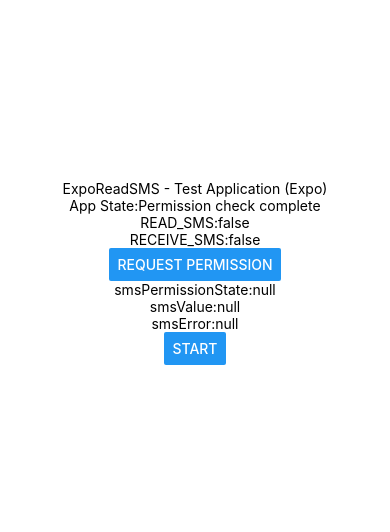
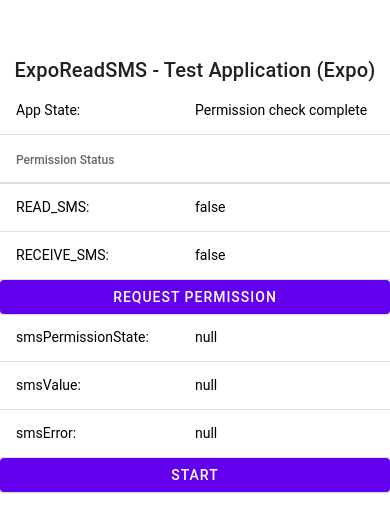
Before and after one commit to maniac-tech/ExpoReadSMS-TestApp, a React Native app: screen / in a window 390 px wide. Shown: the part 150-682 px from the top of the page. Built offline with nearby package versions, Linux system fonts and the light colour scheme.

Commit message:
Cleanup the UI

```diff
--- a/App.js
+++ b/App.js
@@ -1,6 +1,12 @@
 import { StatusBar } from "expo-status-bar";
-import { Button, StyleSheet, Text, View } from "react-native";
-import { Provider as PaperProvider } from "react-native-paper";
+import { StyleSheet, Text, View } from "react-native";
+import {
+  Button,
+  DataTable,
+  Title,
+  Provider as PaperProvider,
+  Divider,
+} from "react-native-paper";
 
 import useApp from "./useApp";
 
@@ -15,13 +21,34 @@ const PermissionStatus = ({
     RECEIVE_SMS_PERMISSION_STATUS
   );
   return (
-    <>
-      <Text>READ_SMS:{READ_SMS_PERMISSION_STATUS + "" || "null"}</Text>
-      <Text>RECEIVE_SMS:{RECEIVE_SMS_PERMISSION_STATUS + "" || "null"}</Text>
+    <DataTable>
+      <DataTable.Header>
+        <DataTable.Title>Permission Status</DataTable.Title>
+      </DataTable.Header>
+
+      <DataTable.Row>
+        <DataTable.Cell>READ_SMS:</DataTable.Cell>
+        <DataTable.Cell>
+          {READ_SMS_PERMISSION_STATUS + "" || "null"}
+        </DataTable.Cell>
+      </DataTable.Row>
+      <DataTable.Row>
+        <DataTable.Cell>RECEIVE_SMS:</DataTable.Cell>
+        <DataTable.Cell>
+          {RECEIVE_SMS_PERMISSION_STATUS + "" || "null"}
+        </DataTable.Cell>
+      </DataTable.Row>
+
       {(!READ_SMS_PERMISSION_STATUS || !RECEIVE_SMS_PERMISSION_STATUS) && (
-        <Button onPress={requestReadSMSPermission} title="Request Permission" />
+        <Button
+          onPress={requestReadSMSPermission}
+          mode="contained"
+          title="Request Permission"
+        >
+          Request Permission
+        </Button>
       )}
-    </>
+    </DataTable>
   );
 };
 
@@ -43,17 +70,44 @@ export default function App() {
     <PaperProvider>
       <View style={styles.container}>
         <StatusBar style="auto" />
-        <Text>ExpoReadSMS - Test Application (Expo)</Text>
-        <Text>App State:{appState}</Text>
+        <Title>ExpoReadSMS - Test Application (Expo)</Title>
+
+        <DataTable>
+          <DataTable.Row>
+            <DataTable.Cell>App State:</DataTable.Cell>
+            <DataTable.Cell>{appState}</DataTable.Cell>
+          </DataTable.Row>
+        </DataTable>
+        <Divider />
         <PermissionStatus
           READ_SMS_PERMISSION_STATUS={hasReadSMSPermission}
           RECEIVE_SMS_PERMISSION_STATUS={hasReceiveSMSPermission}
           requestReadSMSPermission={requestReadSMSPermission}
         />
-        <Text>smsPermissionState:{smsPermissionState + "" || "null"}</Text>
-        <Text>smsValue:{smsValue + "" || "null"}</Text>
-        <Text>smsError:{smsError + "" || "null"}</Text>
-        <Button onPress={buttonClickHandler} title="start" />
+        <DataTable>
+          <DataTable.Row>
+            <DataTable.Cell>
+              <Text>smsPermissionState:</Text>
+            </DataTable.Cell>
+            <DataTable.Cell>{smsPermissionState + "" || "null"}</DataTable.Cell>
+          </DataTable.Row>
+          <DataTable.Row>
+            <DataTable.Cell>
+              <Text>smsValue:</Text>
+            </DataTable.Cell>
+            <DataTable.Cell>{smsValue + "" || "null"}</DataTable.Cell>
+          </DataTable.Row>
+          <DataTable.Row>
+            <DataTable.Cell>
+              <Text>smsError:</Text>
+            </DataTable.Cell>
+            <DataTable.Cell>{smsError + "" || "null"}</DataTable.Cell>
+          </DataTable.Row>
+
+          <Button onPress={buttonClickHandler} title="start" mode="contained">
+            Start
+          </Button>
+        </DataTable>
       </View>
     </PaperProvider>
   );
```
